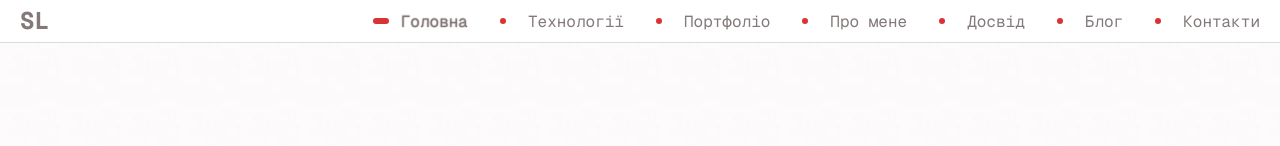
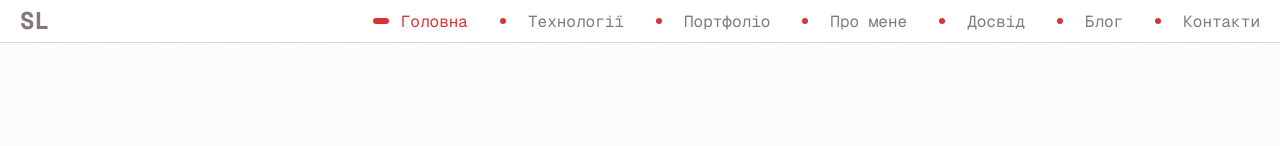
Before and after one commit to SeryogaGitHub/resume-2.0, a Vue app in the folder frontend/: page / in a window 1280 px wide. Shown: the top 146 px of the page. Built offline with nearby package versions, Linux system fonts and the light colour scheme; no server answers.

Commit message:
edit hover main-menu

```diff
--- a/frontend/src/assets/scss/header-footer/_header.scss
+++ b/frontend/src/assets/scss/header-footer/_header.scss
@@ -65,7 +65,7 @@
 
     .router-link-active, a:hover {
       opacity: 1;
-      text-shadow: -1px 0 0 rgba($brown, .24), 1px 0 0 rgba($brown, .24), 0 -1px 0 rgba($brown, .24), 0 1px 0 rgba($brown, .24);
+      color: $red;
 
       &:before {
         width: 16px;
```
